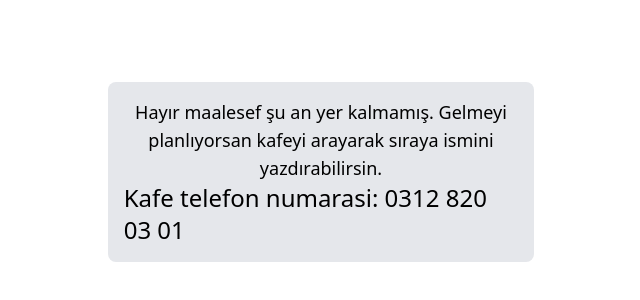
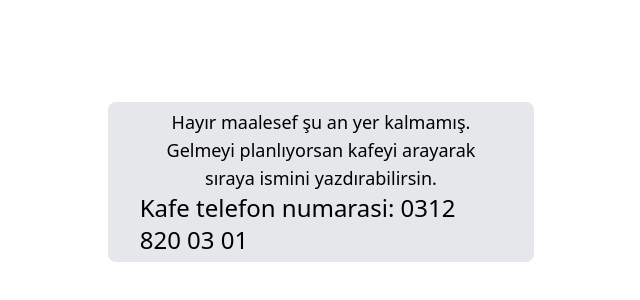
Before and after one commit to erdemalpay/yervarmi-davinci, a Next.js app: page / in a window 1280 px wide. Shown: the part 218-518 px from the top of the page, without its empty margins (319-959 px from the left). Built offline with nearby package versions, Linux system fonts and the light colour scheme; no server answers.

Commit message:
Update layout

```diff
--- a/pages/index.tsx
+++ b/pages/index.tsx
@@ -26,11 +26,10 @@ const Home: NextPage = () => {
       <Head>
         <title>{`Da Vinci'de yer var mı?`}</title>
         <meta name="description" content="" />
-        <link rel="icon" href="/favicon.ico" />
       </Head>
 
-      <div className="w-4/5 md:w-1/3 h-1/4 absolute m-auto top-0 bottom-0 right-0 left-0">
-        <div className="bg-gray-200 p-4 rounded-lg flex flex-col justify-center">
+      <div className="w-screen h-screen flex justify-center items-center m-auto">
+        <div className="bg-gray-200 p-8 rounded-lg flex flex-col justify-center w-4/5 md:w-1/3 h-1/5">
           <ClipLoader loading={isLoading} size={15} />
           {!isLoading && <h1 className="text-lg text-center">{message}</h1>}
           {!isLoading && (
```
